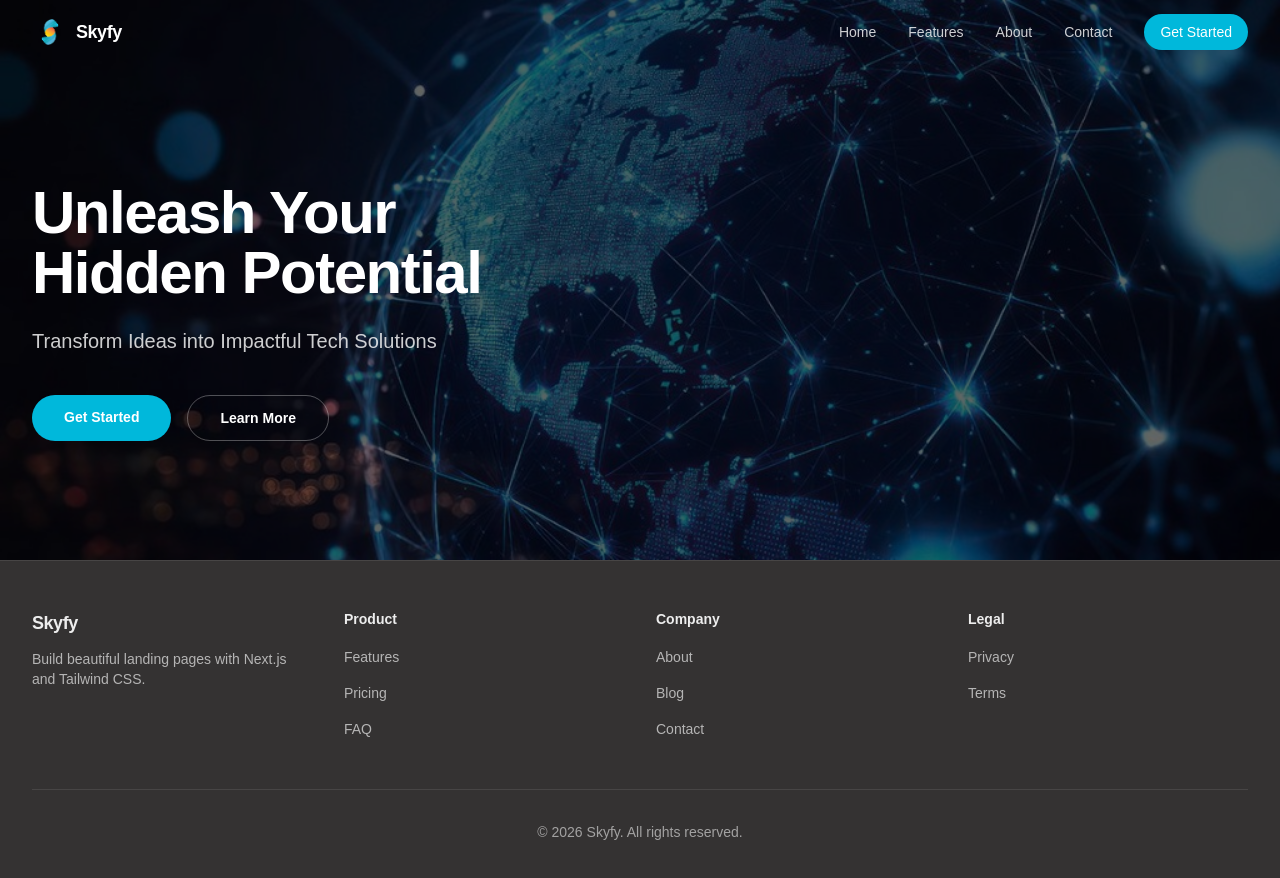
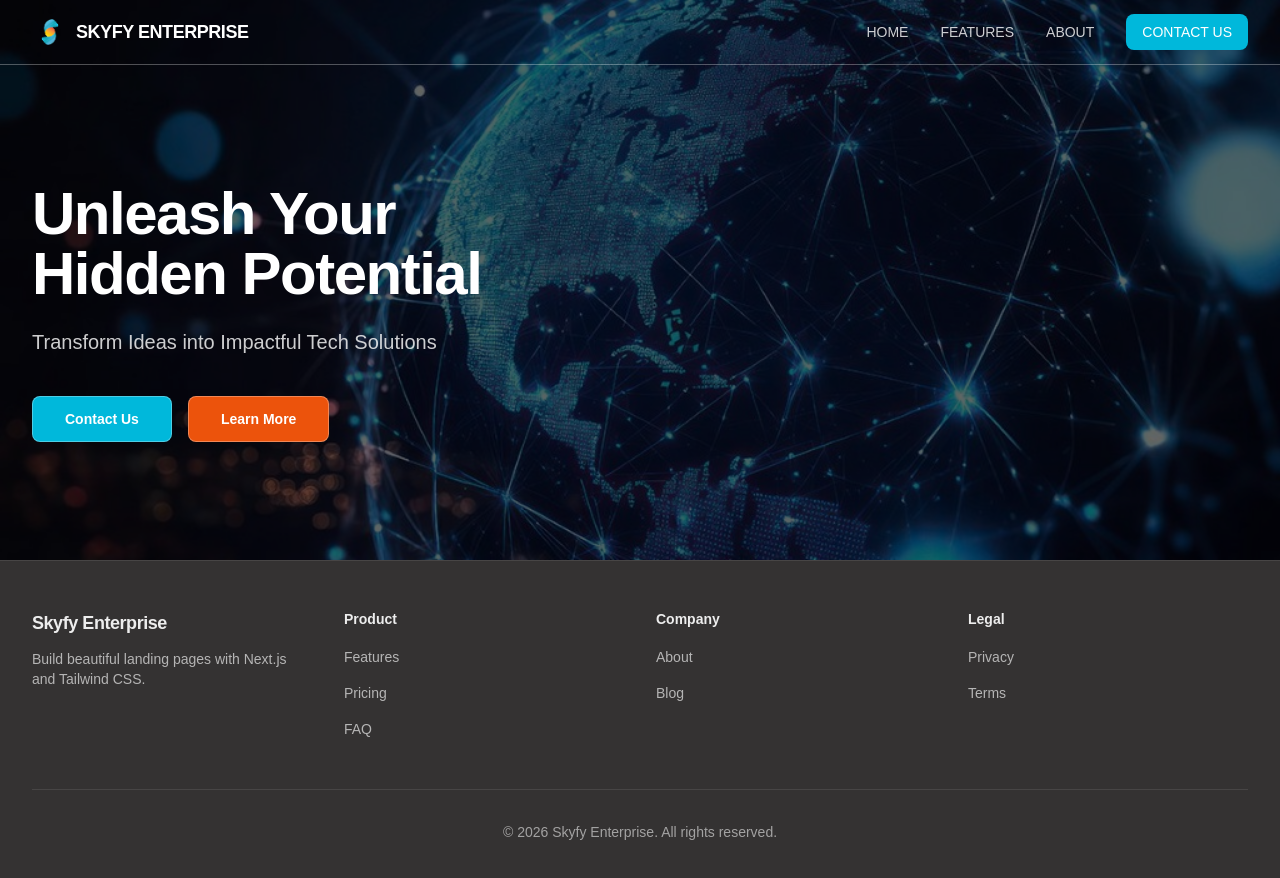
Before and after one commit to khafidhkayyis/landing-page, a Next.js app: page / in a window 1280 px wide. Shown: the top 878 px of the page. Built offline with nearby package versions, Linux system fonts and the light colour scheme.

Commit message:
herro banner fix

```diff
--- a/src/components/layout/Navbar.tsx
+++ b/src/components/layout/Navbar.tsx
@@ -13,7 +13,7 @@ type NavbarProps = {
 const variantStyles = {
   default:
     "sticky top-0 z-50 border-b border-foreground/10 bg-background/80 backdrop-blur-sm",
-  transparent: "relative z-20 bg-transparent",
+  transparent: "relative z-20 border-b border-white/30 bg-transparent",
 } as const;
 
 export function Navbar({ variant = "default" }: NavbarProps) {
@@ -28,8 +28,7 @@ export function Navbar({ variant = "default" }: NavbarProps) {
         >
           <Link
             href="/"
-          className={`flex items-center gap-2 transition-opacity hover:opacity-80 ${
-            isTransparent ? "text-white" : "text-foreground"
+            className={`flex items-center gap-2 transition-opacity hover:opacity-80 ${isTransparent ? "text-white" : "text-foreground"
               }`}
           >
             <Image
@@ -40,7 +39,7 @@ export function Navbar({ variant = "default" }: NavbarProps) {
               className="size-9"
               priority
             />
-          <span className="text-lg font-semibold tracking-tight">
+            <span className="text-lg font-semibold tracking-tight uppercase">
               {siteConfig.name}
             </span>
           </Link>
@@ -51,8 +50,7 @@ export function Navbar({ variant = "default" }: NavbarProps) {
                 <li key={link.href}>
                   <Link
                     href={link.href}
-                  className={`text-sm font-medium transition-colors ${
-                    isTransparent
+                    className={`text-sm font-medium uppercase transition-colors ${isTransparent
                       ? "text-white/80 hover:text-white"
                       : "text-foreground/80 hover:text-foreground"
                       }`}
@@ -66,13 +64,12 @@ export function Navbar({ variant = "default" }: NavbarProps) {
             <div className="flex items-center gap-2">
               <Link
                 href="/get-started"
-              className={`hidden rounded-full px-4 py-2 text-sm font-medium transition-opacity hover:opacity-90 md:inline-block ${
-                isTransparent
+                className={`hidden rounded-lg px-4 py-2 text-sm font-medium uppercase transition-opacity hover:opacity-90 md:inline-block ${isTransparent
                   ? "bg-cyan-500 text-white hover:bg-cyan-400"
                   : "bg-foreground text-background"
                   }`}
               >
-              Get Started
+                Contact Us
               </Link>
               <NavbarMobileMenu links={navLinks} variant={variant} />
             </div>
--- a/src/components/layout/NavbarMobileMenu.tsx
+++ b/src/components/layout/NavbarMobileMenu.tsx
@@ -80,7 +80,7 @@ export function NavbarMobileMenu({
                 <Link
                   href={link.href}
                   onClick={() => setIsOpen(false)}
-                  className={`block text-base font-medium transition-colors ${
+                  className={`block text-base font-medium uppercase transition-colors ${
                     isTransparent
                       ? "text-white/80 hover:text-white"
                       : "text-foreground/80 hover:text-foreground"
@@ -94,13 +94,13 @@ export function NavbarMobileMenu({
               <Link
                 href="/get-started"
                 onClick={() => setIsOpen(false)}
-                className={`inline-block rounded-full px-4 py-2 text-sm font-medium transition-opacity hover:opacity-90 ${
+                className={`inline-block rounded-4xl px-4 py-2 text-sm font-medium uppercase transition-opacity hover:opacity-90 ${
                   isTransparent
                     ? "bg-cyan-500 text-white"
                     : "bg-foreground text-background"
                 }`}
               >
-                Get Started
+                Contact Us
               </Link>
             </li>
           </ul>
--- a/src/components/sections/HeroSection.tsx
+++ b/src/components/sections/HeroSection.tsx
@@ -36,13 +36,13 @@ export default function HeroSection() {
           <div className="mt-10 flex flex-col gap-4 sm:flex-row">
             <Link
               href="/get-started"
-              className="rounded-full bg-cyan-500 px-8 py-3 text-sm font-semibold text-white transition-colors hover:bg-cyan-400"
+              className="rounded-lg bg-cyan-500 border border-white/30 px-8 py-3 text-sm font-semibold text-white transition-colors hover:bg-white/10"
             >
-              Get Started
+              Contact Us
             </Link>
             <Link
               href="#features"
-              className="rounded-full border border-white/30 px-8 py-3 text-sm font-semibold text-white transition-colors hover:bg-white/10"
+              className="rounded-lg bg-[#EC530C] border border-white/30 px-8 py-3 text-sm font-semibold text-white transition-colors hover:bg-white/10"
             >
               Learn More
             </Link>
--- a/src/config/site.ts
+++ b/src/config/site.ts
@@ -1,7 +1,7 @@
 import type { FooterLinkGroup, NavLink } from "@/types/navigation";
 
 export const siteConfig = {
-  name: "Skyfy",
+  name: "Skyfy Enterprise",
   description: "Build beautiful landing pages with Next.js and Tailwind CSS.",
   url: "https://skyfy.com",
 };
@@ -10,7 +10,6 @@ export const navLinks: NavLink[] = [
   { label: "Home", href: "/" },
   { label: "Features", href: "#features" },
   { label: "About", href: "#about" },
-  { label: "Contact", href: "#contact" },
 ];
 
 export const footerLinkGroups: FooterLinkGroup[] = [
@@ -27,7 +26,6 @@ export const footerLinkGroups: FooterLinkGroup[] = [
     links: [
       { label: "About", href: "#about" },
       { label: "Blog", href: "/blog" },
-      { label: "Contact", href: "#contact" },
     ],
   },
   {
```
Lines whose indentation alone changed are shown as unchanged.
